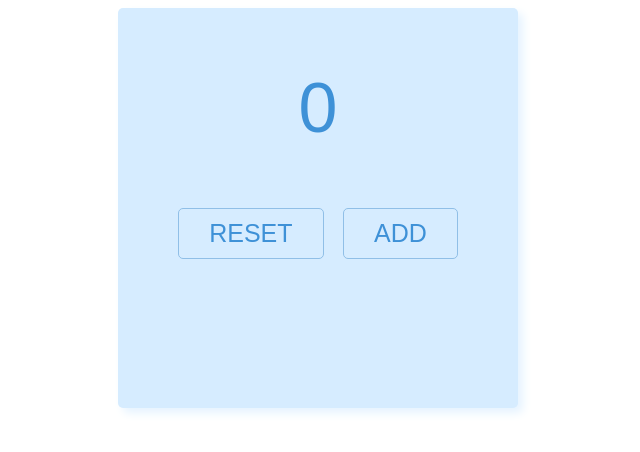
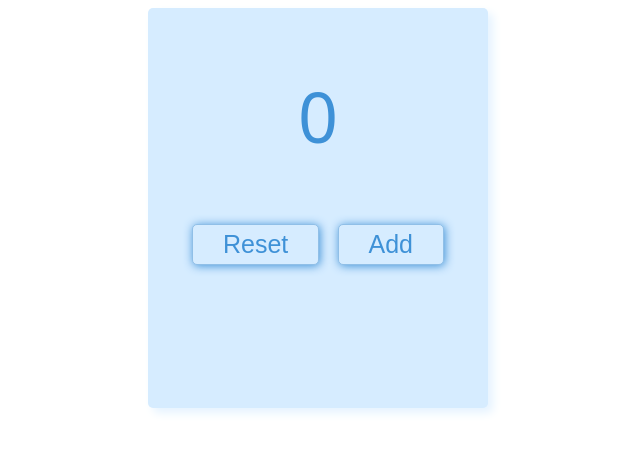
Before and after one commit to amrmousa95/counter, a plain HTML site: page index.html in a window 1280 px wide. Shown: the whole page, without its empty margins (322-962 px from the left). Drawn offline with Linux system fonts and the light colour scheme.

Commit message:
Add files via upload

```diff
--- a/main.css
+++ b/main.css
@@ -1,11 +1,11 @@
 .box{
-    width: 400px;
+    width: 340px;
     height: 400px;
     background-color: #d6ecff;
     margin: auto;
     text-align: center;
     font-size: 70px;
-    font-family: fantasy;
+    font-family: system-ui, -apple-system, BlinkMacSystemFont, 'Segoe UI', Roboto, Oxygen, Ubuntu, Cantarell, 'Open Sans', 'Helvetica Neue', sans-serif;
     border-radius: 5px;
     box-shadow: 5px 5px 10px #e5f3ff;
 }
@@ -13,7 +13,7 @@
     padding-top: 60px;
     color: #3e91d7;}
 button{
-    padding: 10px 30px;
+    padding: 5px 30px;
     border: none;
     background-color: #d6ecff;
     border-radius: 5px;
@@ -21,7 +21,7 @@ button{
     font-size: 25px;
     margin-top: 60px;
     color: #3e91d7;
-    text-transform: uppercase;
     cursor: pointer;
     border: 1px solid #90bfe7;
+    box-shadow: 1px 1px 10px;
 }
```
